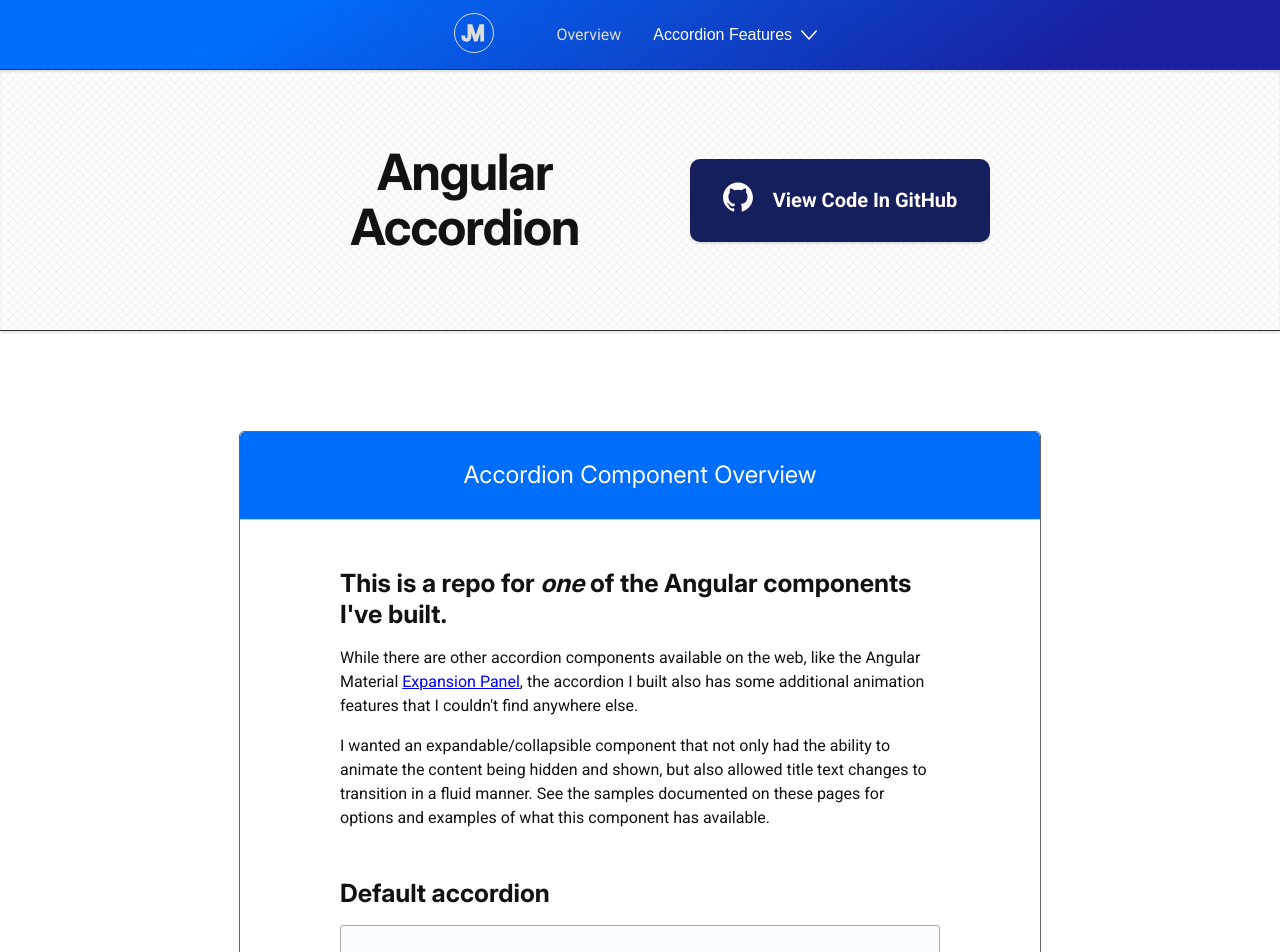
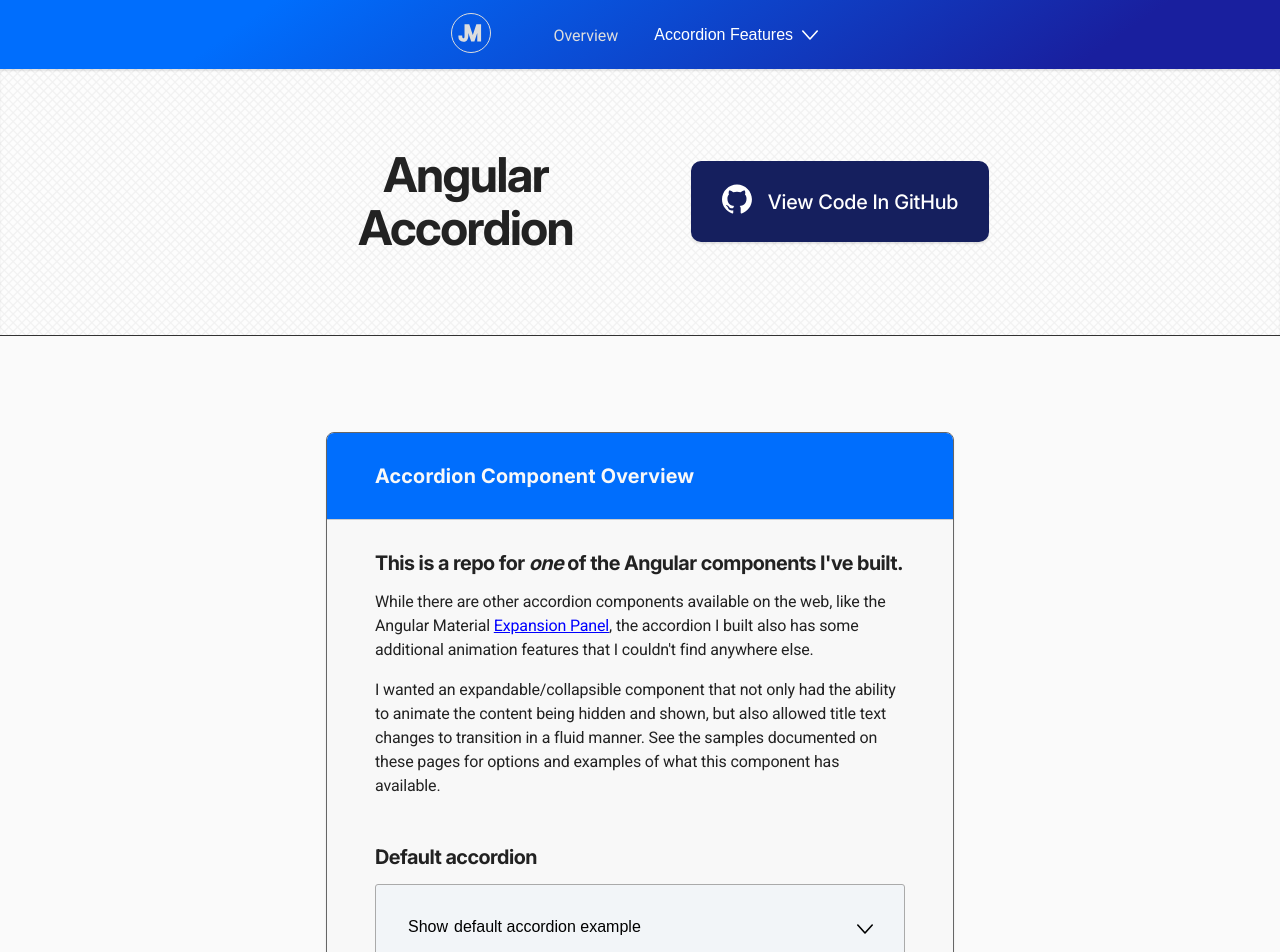
Before and after one commit to JMurkyHawk/accordion, an Angular app: page /accordion-overview in a window 1280 px wide. Shown: the top 952 px of the page. Built offline with nearby package versions, Linux system fonts and the light colour scheme.

Commit message:
Design, color, and spacing updates

```diff
--- a/src/app/app.component.html
+++ b/src/app/app.component.html
@@ -33,6 +33,7 @@
                     href="https://github.com/JMurkyHawk/accordion/tree/master/src/app/components/j-murky-hawk-accordion">
                     <jm-svg-render src="assets/images/github-icon.svg"></jm-svg-render>{{githubLabel}}
                 </a>
+            </div>
         </div>
 
     </div>
--- a/src/app/app.component.scss
+++ b/src/app/app.component.scss
@@ -7,21 +7,27 @@ html {
 }
 
 h2 {
+    color: var(--gray2);
+    letter-spacing: -.1rem;
+    line-height: 1.1;
     font-size: 2em;
     text-align: center;
 }
 
 h3,
 h4 {
-    font-size: 1.25em;
-    line-height: 1.6em;
+    color: var(--gray2);
+    font-size: 2rem;
+    letter-spacing: -.05rem;
+    line-height: 1.1;
     margin: 0;
     text-align: left;
 }
 
 h5 {
-    font-size: 1.1em;
-    line-height: 1.4em;
+    color: var(--gray2);
+    font-size: 1.6rem;
+    line-height: 1.15;
     margin: 0 0 .5em 0;
     text-align: left;
 }
@@ -48,6 +54,7 @@ a {
 }
 
 p {
+    letter-spacing: -.015rem;
     line-height: 1.5;
     margin: 0;
     padding: 0 0 1.6rem 0;
@@ -227,37 +234,6 @@ ul {
         }
     }
 
-    h1 {
-        color: var(--white);
-        font-size: 2.5em;
-        font-weight: normal;
-        line-height: 1.65em;
-        margin: 0 auto;
-        padding: 0 0 .75em 0;
-        text-align: center;
-
-        display: flex;
-
-        a {
-            color: var(--white);
-            font-size: 1em;
-            margin: 0;
-            padding: .1em .5em;
-            text-decoration: none;
-            transition-duration: $transitionDuration;
-            transition-property: $transitionProperty;
-            transition-timing-function: $transitionTimingFunction;
-
-            &:focus,
-            &:hover {
-                background-color: var(--jmOpaqueBlackB);
-                cursor: pointer !important;
-                margin: 0;
-                padding: .1em .5em;
-            }
-        }
-    }
-
     nav.text {
         > ul {
             margin: 0;
@@ -268,14 +244,20 @@ ul {
             gap: 1rem;
 
             > li {
+                // Top level (NOT accordion sub-heading) links and buttons
                 > a,
                 button {
                     color: var(--white);
-                    font-size: 1.6rem;
+                    line-height: 1.1;
 
                     &.active {
                         color: var(--grayD) !important;
                     }
+                }
+
+                a,
+                button {
+                    font-size: 1.6rem;
                 }
             }
         }
@@ -336,7 +318,6 @@ ul {
 }
 
 #subHeaderBar {
-    border-top: 1px solid #333333;
     border-bottom: 1px solid #333333;
     box-shadow: inset 0 2px 2px rgba(0, 0, 0, 0.1),
         0 2px 2px rgba(0, 0, 0, .1);
@@ -360,7 +341,7 @@ ul {
         background-repeat: repeat;
         background-size: 175px;
         content: '';
-        opacity: .1;
+        opacity: .125;
         z-index: -1;
 
         position: absolute;
@@ -371,9 +352,10 @@ ul {
     }
 
     h2 {
-        font-size: 3.5rem;
+        font-size: 3.6rem;
         font-weight: 600;
-        line-height: 1.2;
+        letter-spacing: -.2rem;
+        line-height: 1;
         margin: 0 0 0 0;
         text-align: center;
     }
@@ -386,11 +368,13 @@ a.gitHubBtn {
     border-radius: 1rem;
     box-shadow: $shadow;
     color: var(--white);
+    font-family: $fontFamilyInter;
     font-size: 2rem;
-    font-weight: 600;
-    line-height: 1.4;
+    font-weight: 500;
+    letter-spacing: -.015rem;
+    line-height: 1.2;
     margin: 0;
-    padding: 2rem 3rem;
+    padding: 2rem 2.8rem;
     text-decoration: none;
     transition-duration: $transitionDuration;
     transition-property: $transitionProperty;
@@ -399,8 +383,7 @@ a.gitHubBtn {
     display: inline-flex;
     align-items: center;
     flex-direction: row;
-    gap: 2rem;
-    min-width: 10em;
+    gap: 1.6rem;
 
     &:focus,
     &:hover {
@@ -428,6 +411,7 @@ a.gitHubBtn {
 }
 
 #mainContent {
+    background-color: var(--offWhite);
     overflow: hidden;
     position: relative;
     transition-duration: 500ms; // Match with the page transition speed in app-animations
@@ -453,10 +437,11 @@ a.gitHubBtn {
         border-bottom: 1px solid var(--cardHeadBorder);
         border-radius: 0;
         color: var(--cardHeadText);
-        font-size: 1.5em;
-        font-weight: normal;
+        font-size: 2rem;
+        font-weight: bold;
+        letter-spacing: .025rem;
         margin: 0;
-        padding: .75em 2.25em;
+        padding: 2.4rem 3.2rem;
         text-align: center;
         text-transform: capitalize;
 
@@ -467,10 +452,11 @@ a.gitHubBtn {
 
     .jmCardContent {
         background-color: var(--cardColor);
-        border-radius: 5px;
-        border-top-right-radius: 0;
-        border-top-left-radius: 0;
+        border-radius: 0;
         color: var(--cardText);
+        margin: 0 auto;
+        max-width: calc(58.5rem + 4rem); // To keep line lengths reasonable
+        padding: 3.2rem 2rem;
         transition-duration: $transitionDuration;
         transition-property: background-color, border, color;
         transition-timing-function: $transitionTimingFunction;
@@ -512,33 +498,26 @@ a.gitHubBtn {
         }
 
         > section {
-            padding: 0 2.4rem 4.8rem 2.4rem;
+            padding: 0 0 3.2rem 0;
 
             > h3,
             > h4 {
                 display: block;
                 font-size: 2.4rem;
-                line-height: 1.25;
+                font-weight: 700;
+                line-height: 1.1;
                 margin: 0 0 1.6rem 0;
-                text-align: center
+                text-align: left;
             }
 
             &.leadIn {
-                padding-top: 4.8rem;
+                // padding-top: 3.2rem;
 
                 h3,
                 h4 {
                     margin: 0 0 1.6rem 0;
                 }
             }
-            /*
-            &:nth-child(even) {
-                background: rgba(25, 31, 158, .025);
-                border: 1px solid rgba(0, 0, 0, .15);
-                border-right: 0;
-                border-left: 0;
-            }
-            */
         }
 
         > h3:first-of-type,
@@ -547,54 +526,12 @@ a.gitHubBtn {
         }
 
         > strong {
-            margin: 0 0 1em 0;
+            margin: 0 0 1.6rem 0;
         }
 
         > p {
             margin: 0;
-            padding: 0 0 1em 0;
-        }
-
-        &.spacingV2 {
-
-            > section {
-                //border-bottom: 1px solid #999999;
-                margin: 0 0 4em 0;
-                padding: 0 0 2em 0;
-
-                &:last-child {
-                    border-bottom: none;
-                    margin: 0;
-                }
-            }
-
-        }
-
-    }
-
-}
-
-.jmCard.card2 {
-    margin: 0;
-
-    .jmCardTitle {
-        border-radius: 0;
-    }
-
-    .jmCardContent {
-        padding: 0;
-
-        section {
-            margin: 0;
-            padding: 3em 1.5em 2em 1.5em;
-
-            &:nth-child(even) {
-                //background: rgba(25, 31, 158, .025);
-                //border: 1px solid rgba(0, 0, 0, .15);
-                border-right: 0;
-                border-left: 0;
-            }
-
+            padding: 0 0 1.6rem 0;
         }
 
     }
@@ -608,7 +545,7 @@ a.gitHubBtn {
     display: block;
     margin: 0 0 1.6rem 0;
     overflow: hidden;
-    padding: 1em;
+    padding: 1.6rem;
     -webkit-transition-duration: 0.5s;
     transition-duration: 0.5s;
     -webkit-transition-property: background-color, border-color, color;
@@ -632,7 +569,7 @@ a.gitHubBtn {
     > h6 {
         display: block;
         font-size: 1em;
-        margin: 0 0 1em 0;
+        margin: 0 0 1.6rem 0;
         font-weight: normal;
         text-align: center;
     }
@@ -644,10 +581,12 @@ a.gitHubBtn {
         .jmBackDropHead {
             background: var(--range1);
             //background: var(--blueDark4);
-            color: #000000;
+            color: var(--gray2);
             display: block;
+            font-family: $fontFamilyInter;
+            font-weight: 500;
             margin: 0;
-            padding: 1em 2em;
+            padding: 1.2rem 2.4rem;
             text-align: center;
         }
 
@@ -655,7 +594,7 @@ a.gitHubBtn {
             background: var(--range1rgbaContent);
             border: 1px solid var(--jmBackDrop-Border);
             border-top: none;
-            padding: 1em;
+            padding: .8rem 2.4rem;
         }
 
         &.v2 {
@@ -696,7 +635,7 @@ ol.customCols,
 ul.customCols {
     background-color: rgba(0, 110, 153, 0.075);
     border: 1px solid rgba(0, 110, 153, 1);
-    margin: 0 0 1.5em 0;
+    margin: 0 0 2.4rem 0;
     padding: 0;
 
     display: flex;
@@ -704,7 +643,7 @@ ul.customCols {
 
     li {
         list-style-type: none;
-        padding: .5em 1em;
+        padding: .8rem 2rem;
 
         display: flex;
         flex-direction: row;
@@ -718,7 +657,7 @@ ul.customCols {
             width: 50%;
 
             &:nth-child(odd) {
-                padding: 0 1.5em 0 0;
+                padding: 0 2.4rem 0 0;
             }
         }
     }
@@ -754,7 +693,7 @@ ul.customCols {
 .codeBox,
 .codeBoxMini2 {
     background-color: var(--codeBackground);
-    border: 2px solid var(--codeBorder);
+    border: 3px solid var(--codeBorder);
     color: var(--white);
     font-family: 'Source Code Pro', monospace;
     font-size: 1.6rem;
@@ -847,7 +786,17 @@ footer {
     }
 }
 
-/* Larger mobile tablets and desktop, 768px and up */
+/* Tablets and larger phone screens */
+@media screen and (min-width: 480px) and (width < 768px) {
+    .jmCard {
+
+        .jmCardContent {
+            padding: 3.2rem 3.2rem;
+        }
+    }
+}
+
+/* Desktop screens, 768px and up */
 
 @media screen and (min-width: 768px) {
 
@@ -857,7 +806,7 @@ footer {
 
         #pageHead {
             flex-direction: row;
-            gap: 5rem;
+            gap: 4.8rem;
 
             nav.text {
                 > ul {
@@ -868,7 +817,7 @@ footer {
         }
 
         #subHeaderBar {
-            padding: 7.5rem 7.5rem;
+            padding: 8rem 8rem;
 
             display: flex;
             align-items: center;
@@ -882,9 +831,9 @@ footer {
 
                 h2 {
                     font-family:'Inter', Tahoma, Geneva, Verdana, sans-serif;
-                    font-size: 5rem;
+                    font-size: 4.8rem;
                     font-weight: 700;
-                    letter-spacing: -.1rem;
+                    letter-spacing: -.15rem;
                     line-height: 1.1;
                     max-width: 35rem;
                 }
@@ -900,45 +849,44 @@ footer {
 
         & > :nth-child(2),
         & > :nth-child(3) {
-            padding: 10rem 0;
+            padding: 9.6rem 0;
         }
     }
 
     .jmCard {
         border: 1px solid var(--gray6);
-        border-radius: 5px;
+        border-radius: .8rem;
         box-shadow: $shadow;
         box-sizing: content-box;
         margin: 0 auto 0 auto;
+        max-width: calc(53rem + 4.8rem + 4.8rem); // To keep line lengths reasonable
         width: 75%;
-        max-width: 50em;
 
         .jmCardTitle {
-            border-top-left-radius: 5px;
-            border-top-right-radius: 5px;
-            padding: 2.4rem 7.5rem;
+            border-top-left-radius: .7rem;
+            border-top-right-radius: .7rem;
+            padding: 3.2rem 4.8rem;
+            text-align: left;
         }
 
         .jmCardContent {
+            border-radius: .7rem;
+            border-top-right-radius: 0;
+            border-top-left-radius: 0;
+            padding: 3.2rem 4.8rem 4.8rem 4.8rem;
 
             > section {
-                //padding: 3.5em 5em;
-                padding: 0 5rem 4.8rem 5rem;
+                padding: 0 0 3.2rem 0;
 
                 &:last-child {
-                    padding-bottom: 4em;
+                    padding-bottom: 0;
                 }
 
                 h4,
                 h5,
                 h6 {
-                    font-size: 2.5rem;
-                    line-height: 1.25;
+                    font-size: 2rem;
                     text-align: left;
-                }
-
-                p:last-child {
-                    padding: 0;
                 }
 
             }
@@ -946,35 +894,18 @@ footer {
         }
     }
 
-    .jmCard.card2 {
-        margin: 0 auto 0 auto;
-
-        .jmCardContent {
-
-            section {
-                padding: 2em 3.5em 3.5em 3.5em;
-
-                &:first-of-type {
-                    padding-top: 3em;
-                }
-            }
-
-        }
-
-    }
-
     .jmBackDrop {
-        padding: 1.5em 2em;
+        padding: 1.6rem 3.2rem;
 
         &.titleCard {
             padding: 0;
 
             > .jmBackDropHead {
-                padding: 1em 2em;
+                padding: 1.2rem 3.2rem;
             }
 
             > .jmBackDropContent {
-                padding: 1.5em 2em;
+                padding: 1.2rem 3.2rem;
             }
 
         }
@@ -983,9 +914,9 @@ footer {
 
 }
 
-/* Laptop and desktop screens */
+/* Larger laptop and desktop screens */
 
-@media screen and (min-width: 1000px) {
+@media screen and (min-width: 1200px) {
 
     .jmCard {
         margin: 0 auto 0 auto;
@@ -994,7 +925,7 @@ footer {
         .jmCardContent {
 
             > section {
-                padding: 0 10rem 4.8rem 10rem;
+                padding: 0 0 3.2rem 0;
             }
         }
     }
--- a/src/app/components/j-murky-hawk-navigation/j-murky-hawk-navigation.component.scss
+++ b/src/app/components/j-murky-hawk-navigation/j-murky-hawk-navigation.component.scss
@@ -28,7 +28,7 @@ nav.text {
                 border-radius: .5rem;
                 color: var(--black2);
                 line-height: 1.25;
-                padding: 1rem 1rem !important;
+                padding: .8rem 1.2rem !important;
                 text-decoration: none;
 
                 &:hover,
@@ -83,7 +83,7 @@ nav.text {
                 z-index: 100;
 
                 position: absolute;
-                top: 100%;
+                top: calc(100% + 2px);
 
                 > ul {
                     margin: 0;
@@ -101,14 +101,14 @@ nav.text {
                             a {
                                 border-top-right-radius: .5rem;
                                 border-top-left-radius: .5rem;
-                                padding-top: 2rem !important;
+                                padding-top: 1.6rem !important;
                             }
                         }
 
                         a {
                             border-radius: 0;
                             box-sizing: content-box;
-                            padding: 1.5rem 3rem !important;
+                            padding: 1.2rem 3.2rem !important;
                             z-index: 1;
 
                             &:focus,
@@ -120,8 +120,8 @@ nav.text {
                             &.active,
                             &.active:focus,
                             &.active:hover {
-                                background-color: #efefef !important;
-                                color: #666666 !important;
+                                background-color: var(--grayLight2) !important;
+                                color: var(--gray6) !important;
                                 z-index: 1;
                             }
                         }
@@ -130,7 +130,7 @@ nav.text {
                             a {
                                 border-bottom-right-radius: .5rem;
                                 border-bottom-left-radius: .5rem;
-                                padding-bottom: 2rem !important;
+                                padding-bottom: 1.6rem !important;
                             }
                         }
                     }
--- a/src/app/themes.scss
+++ b/src/app/themes.scss
@@ -11,7 +11,9 @@
     --grayD: #dddddd;
     --grayE: #eeeeee;
     --grayLight1: #6f6f6f;
-    --grayLight2: #f9f9f9;
+    --grayLight2: #eeeeee;
+    --offWhite: #fafafa;
+    --offWhite2: #f8f8f8;
     --white: #ffffff;
     --transparent: transparent;
 
@@ -48,7 +50,7 @@
 
     --highlight1: rgba(255, 230, 0, 0.5);
 
-    --jmLightNavBackground: #f3f3f3;
+    --jmLightNavBackground: #f0f0f0;
 
     --jmOpaqueBlackA: rgba(0, 0, 0, .05);
     --jmOpaqueBlackB: rgba(0, 0, 0, .1);
@@ -57,9 +59,9 @@
     --cardHeadBorder: var(--grayC);
     --cardHeadColor: var(--blueDark4);
     --cardHeadColor2: linear-gradient(145deg, var(--blueDark4) 20%, var(--blueDark2) 85%);
-    --cardHeadText: var(--white);
-    --cardColor: var(--white);
-    --cardText: var(--black2);
+    --cardHeadText: var(--offWhite2);
+    --cardColor: var(--offWhite2);
+    --cardText: var(--gray2);
 
     --jmBackDrop-Background: var(--blueDark4rgba);
     --jmBackDrop-Border: var(--grayA);
--- a/src/styles.scss
+++ b/src/styles.scss
@@ -1,4 +1,26 @@
 /* You can add global styles to this file, and also import other style files */
+
+@font-face {
+    font-family: Inter;
+    src: url('./assets/fonts/Inter/Inter-VariableFont_opsz\,wght.ttf');
+}
+
+$fontFamilyInter: 'Inter', 'Gill Sans', 'Gill Sans MT', Calibri, 'Trebuchet MS', sans-serif;
+
+$shadow: 0 2px 2px var(--jmOpaqueBlackB);
+$shadow2: inset 0 2px 2px var(--jmOpaqueBlackB);
+
+$transitionProperty: background-color, border-color, box-shadow, color;
+$transitionTimingFunction: ease;
+$transitionDuration: .25s;
+$transitionDuration2: .5s;
+
+$jmDemoWhite: #ffffff;
+$jmDemoColor1: rgb(21, 31, 94);
+
+$jmGradient1: linear-gradient(145deg, rgba(180,190,255,1) 25%, rgba(255,255,255,1) 75%);
+$jmGradient2: linear-gradient(145deg, var(--blueDark4) 20%, var(--blueDark2) 85%);
+
 html {
     font-family: 'Roboto', Helvetica, sans-serif;
     font-size: 62.5%;
@@ -17,24 +39,5 @@ h3,
 h4,
 h5,
 h6 {
-    font-family: 'Inter', 'Gill Sans', 'Gill Sans MT', Calibri, 'Trebuchet MS', sans-serif;
+    font-family: $fontFamilyInter;
 }
-
-@font-face {
-    font-family: Inter;
-    src: url('./assets/fonts/Inter/Inter-VariableFont_opsz\,wght.ttf');
-}
-
-$shadow: 0 2px 2px var(--jmOpaqueBlackB);
-$shadow2: inset 0 2px 2px var(--jmOpaqueBlackB);
-
-$transitionProperty: background-color, border-color, box-shadow, color;
-$transitionTimingFunction: ease;
-$transitionDuration: .25s;
-$transitionDuration2: .5s;
-
-$jmDemoWhite: #ffffff;
-$jmDemoColor1: rgb(21, 31, 94);
-
-$jmGradient1: linear-gradient(145deg, rgba(180,190,255,1) 25%, rgba(255,255,255,1) 75%);
-$jmGradient2: linear-gradient(145deg, var(--blueDark4) 20%, var(--blueDark2) 85%);
```
